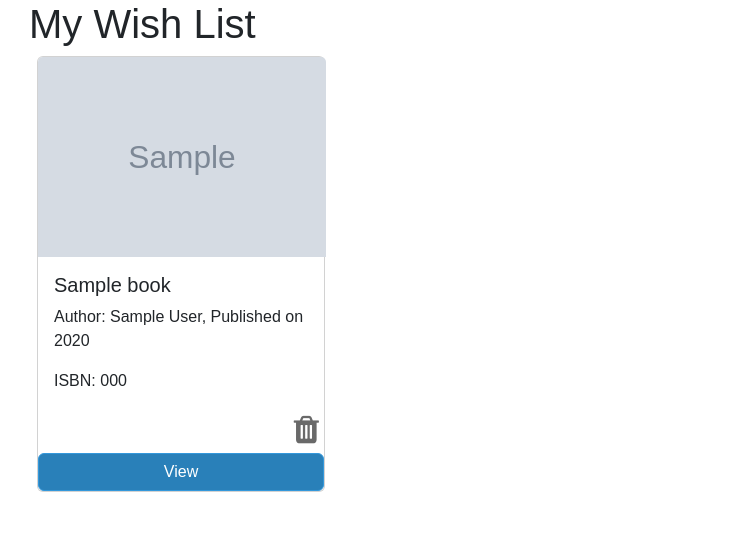
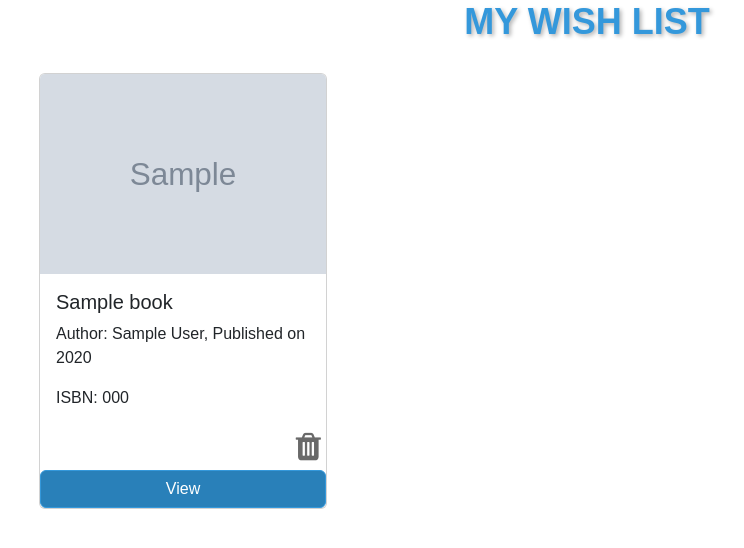
Before and after one commit to MelinaLushaku/Seminar-Lab, a Django app: page /wish-list in a window 1280 px wide. Shown: the part 82-630 px from the top of the page, without its empty margins (53-797 px from the left). Run offline with Django 5.2, Linux system fonts and the light colour scheme; a user stored in the database is signed in; tables that the repository leaves empty hold one stand-in row (values such as "Sample post"); grey boxes marked "Sample" are stand-in pictures.

```diff
--- a/Books/templates/wishList.html
+++ b/Books/templates/wishList.html
@@ -17,23 +17,42 @@
             border-color: #3498db;
             color: #fff;
         }
-    #booksWishlist{
+
+        .card {
+            width: calc(25% - 20px); /* Set width to 25% of container width minus margin */
+            margin: 10px; /* Add margin around each card */
+            float: left; /* Make cards float to the left */
+            box-sizing: border-box; /* Include padding and border in the width */
+        }
+
+        #booksWishlist {
             display: flex;
-            flex-direction: column;
+            flex-direction: row; /* Ensure cards are displayed in rows */
+            flex-wrap: wrap; /* Allow cards to wrap to the next row */
+            justify-content: space-between; /* Distribute cards evenly across the row */
+        }
+        #wishlist-title {
+            font-size: 36px; /* Adjust the font size */
+            font-weight: bold; /* Make the text bold */
+            color: #3498db; /* Set the text color */
+            text-align: center; /* Center-align the text */
+            text-transform: uppercase; /* Convert text to uppercase */
+            text-shadow: 2px 2px 4px rgba(0, 0, 0, 0.3); /* Add a text shadow */
+            margin-bottom: 20px; /* Add some bottom margin */
         }
     </style>
-
 </head>
 <body>
 {% block content %}
 {% include "header.html" %}
 {% endblock content %}
 <div class="container">
-                <h1>My Wish List</h1>
+    <h1 id="wishlist-title">My Wish List</h1>
     <h2></h2>
+    <div id="booksWishlist">
         {% for book in saved_books %}
-                <div class="card m-2" style="width: 18rem;" id="booksWishlist">
-                    <img src="{{book.imageUrl}}" class="card-img-top" style="width: 18rem; height: 200px;" alt="...">
+        <div class="card" style="width: 18rem;">
+            <img src="{{book.imageUrl}}" class="card-img-top" style="height: 200px;" alt="...">
             <div class="card-body">
                 <h5 class="card-title">{{book.title}}</h5>
                 <p class="card-text">Author: {{book.author}}, Published on {{book.yearOfPublication}}</p>
@@ -42,12 +61,11 @@
             <a href="{% url 'remove-book' book.id %}" style="align-self: flex-end; margin: 5px;">
                 <i class="fa fa-trash" style="font-size: xx-large; color: dimgray;" aria-hidden="true"></i>
             </a>
-
             <a href="{% url 'view-book' book.id %}" class="btn btn-primary">View</a>
         </div>
         {% endfor %}
     </div>
-
+</div>
 <!-- Pagination -->
 <nav aria-label="Page navigation">
     <ul class="pagination justify-content-center" id="pagination">
@@ -63,13 +81,11 @@
                 </a>
             </li>
         {% endif %}
-
         {% for num in saved_books.paginator.page_range %}
             <li class="page-item{% if num == saved_books.number %} active{% endif %}">
                 <a class="page-link" href="?page={{ num }}">{{ num }}</a>
             </li>
         {% endfor %}
-
         {% if saved_books.has_next %}
             <li class="page-item">
                 <a class="page-link" href="?page={{ saved_books.next_page_number }}" aria-label="Next">
@@ -85,5 +101,4 @@
     </ul>
 </nav>
 </body>
-
 </html>
--- a/Books/views.py
+++ b/Books/views.py
@@ -84,6 +84,7 @@ def user_profile(request):
         profile.lastName = new_lastname
         profile.bio = bio
         profile.save()
+        messages.success(request, 'Profile is updated successfully.')
         return redirect('/profile')
 
 
@@ -196,6 +197,7 @@ def rate_book(request, book_id):
     return redirect(f'/books/{book_id}')
 
 def add_book(request):
+    categories = Category.objects.all(),
     if request.method == 'POST':
         isbn = request.POST.get('isbn')
         title = request.POST.get('title')
@@ -203,21 +205,24 @@ def add_book(request):
         image_url = request.POST.get('imageUrl')
         year_of_publication = request.POST.get('yearOfPublication')
         publisher = request.POST.get('publisher')
-        category = request.POST.get('category')
+        category_id = request.POST.get('category')
 
-        # Create and save the book object
         book = Book.objects.create(
             isbn=isbn,
             title=title,
             author=author,
-            image_url=image_url,
-            year_of_publication=year_of_publication,
+            imageUrl=image_url,
+            yearOfPublication=year_of_publication,
             publisher=publisher,
-            category=category
+            category_id=category_id
         )
+
+        # Optionally, you can add some validation here before saving the book
+
+        # Display a success message
+        messages.success(request, 'Book added successfully.')
+
+        # Redirect back to the add book page
         return redirect('add_book')
-    elif request.method == 'GET':
 
-        return render(request, 'addBook.html')
-    else:
-        return HttpResponse("Method Not Allowed", status=405)
+    return render(request, 'addbook.html')
```
Also changed, not shown: Books/templates/addBook.html (+17 -7 lines), Books/templates/profile.html (+7 -0 lines). Lines whose indentation alone changed are shown as unchanged.
